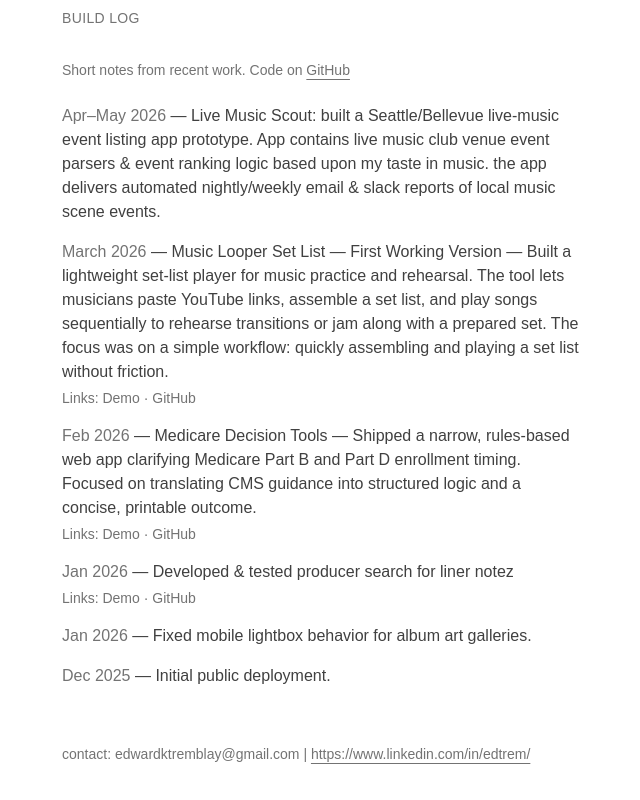
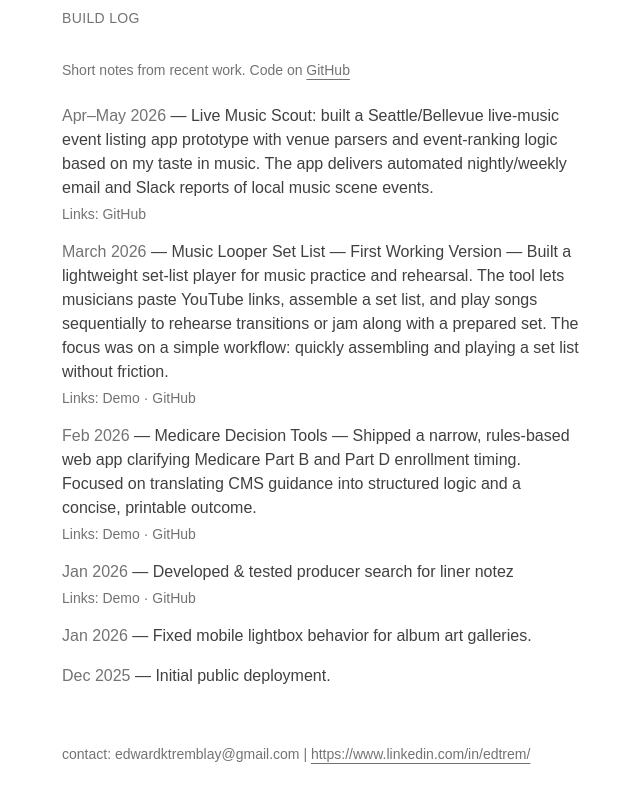
Before and after one commit to edtremsaga/vibey-pers-profile, a Next.js app: page / in a window 1280 px wide. Shown: the part 1895-2695 px from the top of the page, without its empty margins (418-1058 px from the left). Built offline with nearby package versions, Linux system fonts and the light colour scheme.

Commit message:
Update Live Music Scout build log copy and link

```diff
--- a/src/app/page.tsx
+++ b/src/app/page.tsx
@@ -179,7 +179,10 @@ export default function Home() {
 
               <ul className="space-y-4 text-neutral-700">
                 <li>
-                  <span className="text-neutral-500">Apr–May 2026</span> — Live Music Scout: built a Seattle/Bellevue live-music event listing app prototype. App contains live music club venue event parsers &amp; event ranking logic based upon my taste in music. the app delivers automated nightly/weekly email &amp; slack reports of local music scene events.
+                  <span className="text-neutral-500">Apr–May 2026</span> — Live Music Scout: built a Seattle/Bellevue live-music event listing app prototype with venue parsers and event-ranking logic based on my taste in music. The app delivers automated nightly/weekly email and Slack reports of local music scene events.
+                  <div className="mt-1 text-sm text-neutral-500">
+                    Links: <a href="https://github.com/edtremsaga/live-music-scout" className="hover:underline">GitHub</a>
+                  </div>
                 </li>
                 <li>
                   <span className="text-neutral-500">March 2026</span> — Music Looper Set List — First Working Version — Built a lightweight set-list player for music practice and rehearsal. The tool lets musicians paste YouTube links, assemble a set list, and play songs sequentially to rehearse transitions or jam along with a prepared set. The focus was on a simple workflow: quickly assembling and playing a set list without friction.
```
